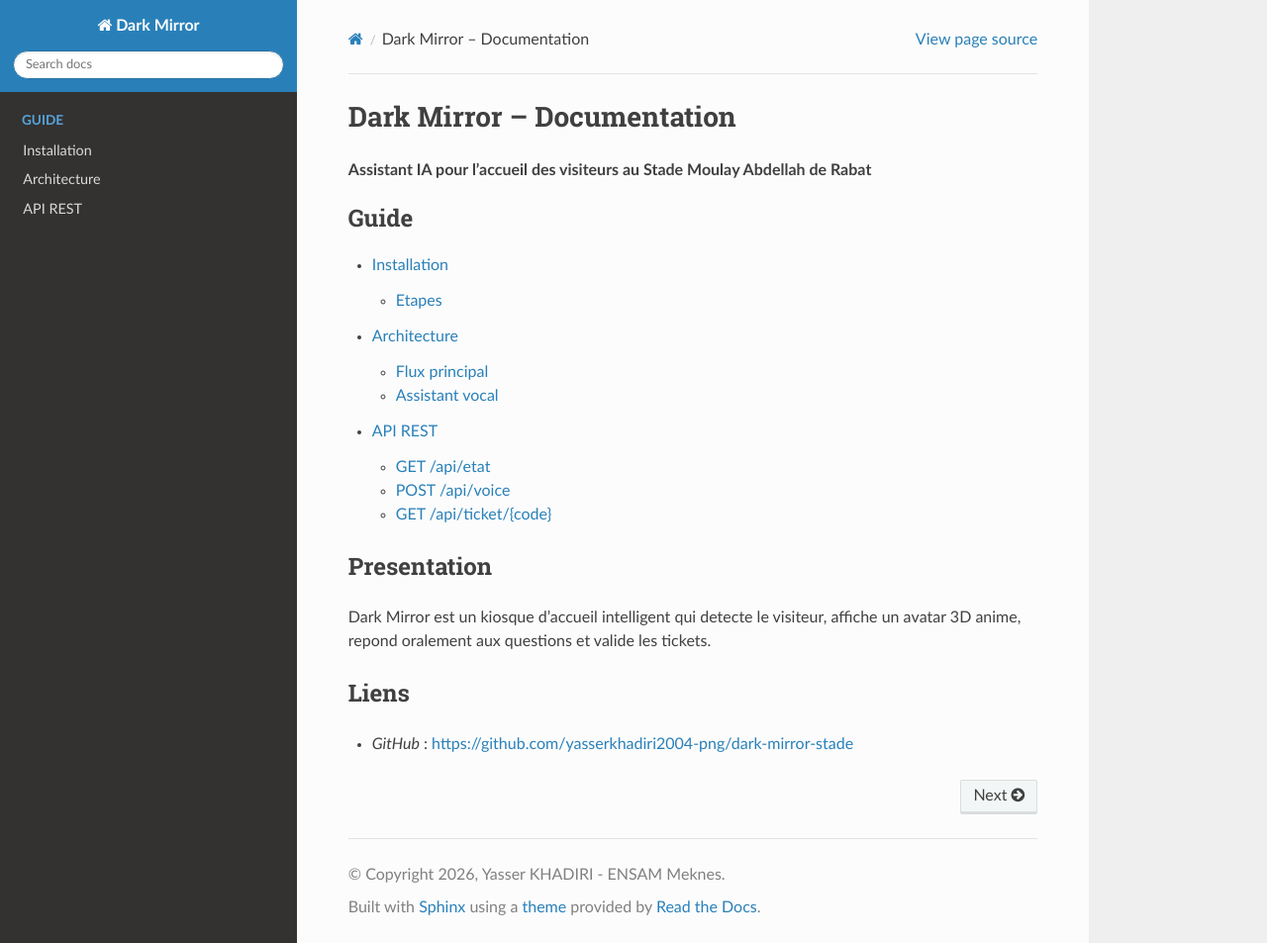
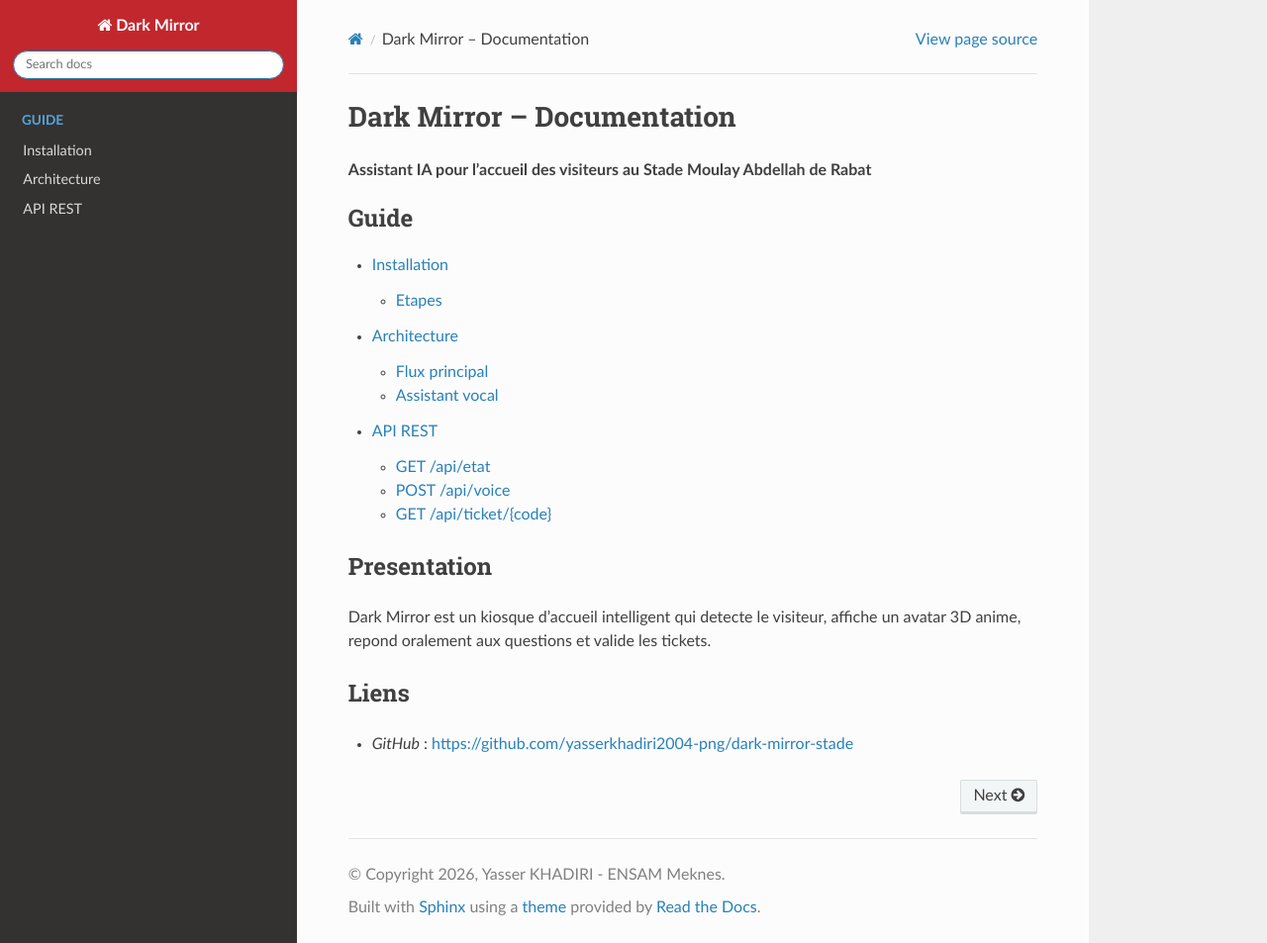
Before and after one commit to yasserkhadiri2004-png/dark-mirror-stade, a Sphinx documentation site: the page built from docs/source/index.rst, in a window 1280 px wide and 953 px high. Shown: the whole window at 99% size. Built offline with Sphinx 7.4.7 and the Read the Docs theme 3.1.0, drawn with Linux system fonts in a browser that asks for light colours.

Commit message:
Fix theme sphinx_rtd_theme

```diff
--- a/docs/source/conf.py
+++ b/docs/source/conf.py
@@ -6,11 +6,13 @@
 author    = 'Yasser KHADIRI'
 release   = '1.0.0'
 
-extensions = [
-    'sphinx.ext.autodoc',
-    'sphinx.ext.viewcode',
-    'sphinx.ext.napoleon',
-]
+extensions = ['sphinx.ext.autodoc', 'sphinx.ext.viewcode']
 
 exclude_patterns = []
 html_theme       = 'sphinx_rtd_theme'
+html_logo        = None
+
+html_theme_options = {
+    'navigation_depth': 4,
+    'style_nav_header_background': '#C1272D',
+}
```
